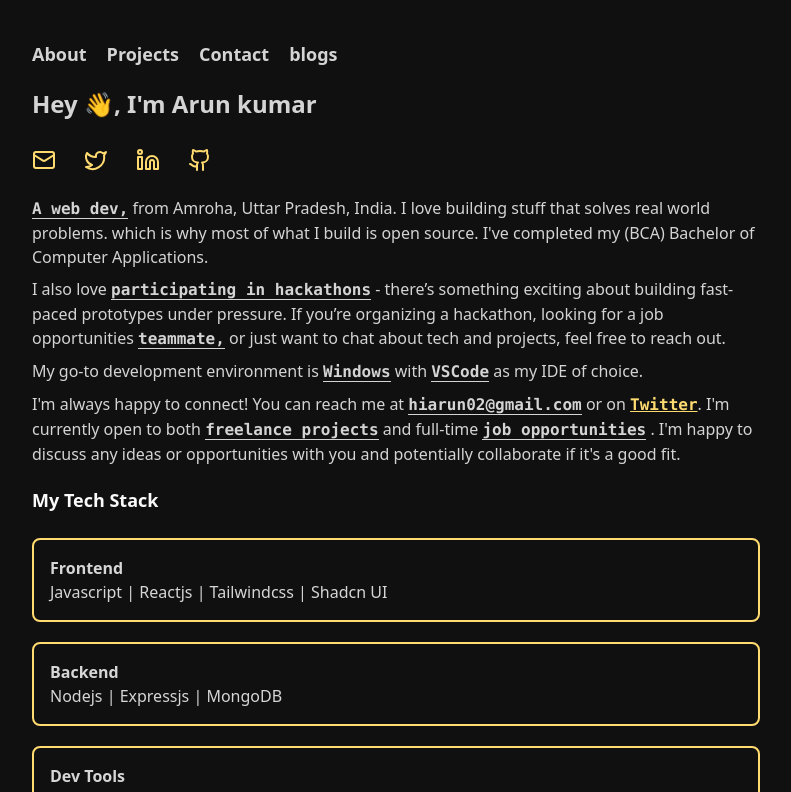
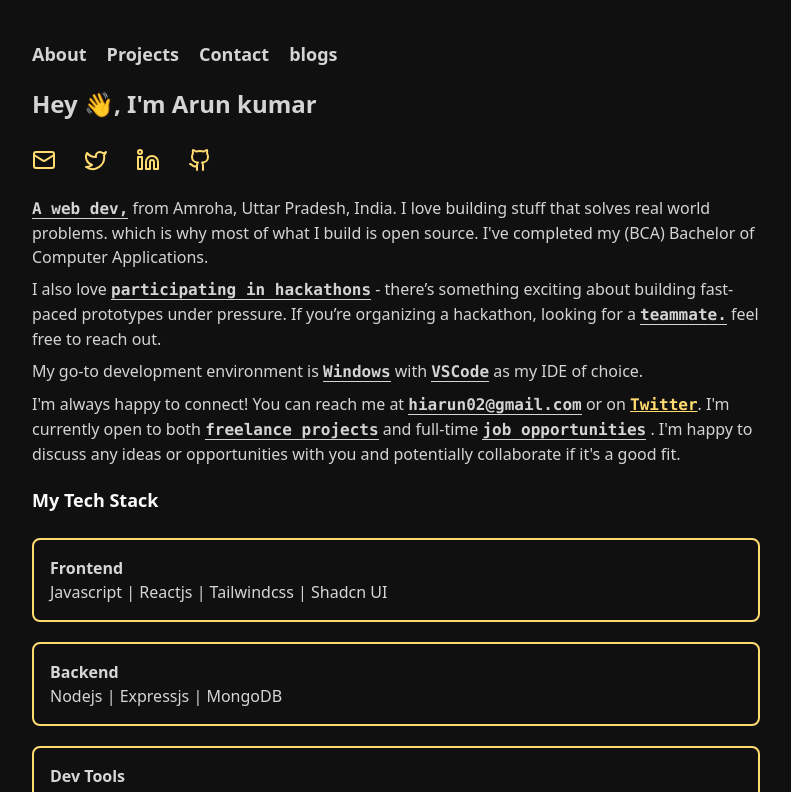
Before and after one commit to hiarun01/my-portfolio, a React (Vite) app: page / in a window 1280 px wide. Shown: the top 792 px of the page, without its empty margins (244-1035 px from the left). Built offline with nearby package versions, Linux system fonts and the light colour scheme.

Commit message:
fixed wrong text

```diff
--- a/src/components/Pages/About.jsx
+++ b/src/components/Pages/About.jsx
@@ -95,10 +95,9 @@ const About = () => {
             participating in hackathons
           </span>{" "}
           - there’s something exciting about building fast-paced prototypes
-          under pressure. If you’re organizing a hackathon, looking for a job
-          opportunities{" "}
-          <span className="border-b font-mono font-bold">teammate,</span> or
-          just want to chat about tech and projects, feel free to reach out.
+          under pressure. If you’re organizing a hackathon, looking for a{" "}
+          <span className="border-b font-mono font-bold">teammate.</span> feel
+          free to reach out.
         </p>
         <p className="mt-2">
           My go-to development environment is{" "}
```
